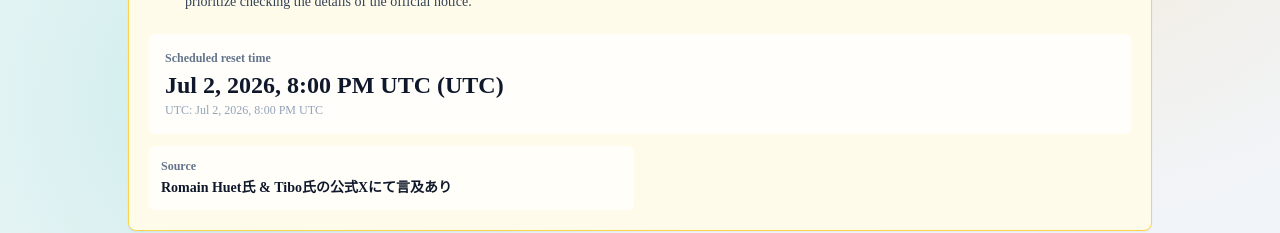
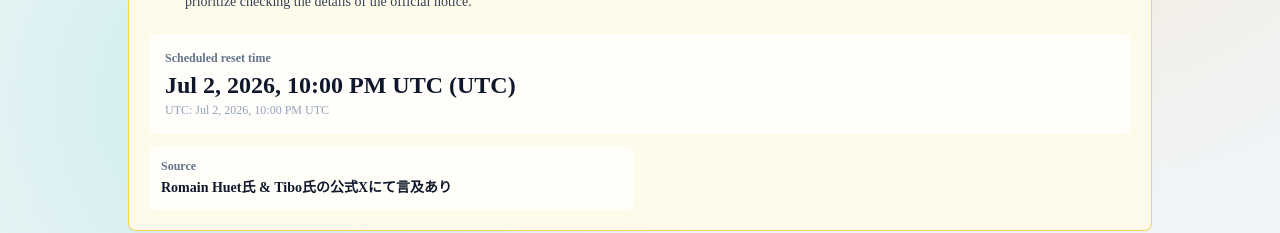
Before and after one commit to gussuri/codex-reset-observatory, a Next.js app: page /en in a window 1280 px wide. Shown: the part 331-564 px from the top of the page. Built offline with nearby package versions, Linux system fonts and the light colour scheme; no server answers.

Commit message:
chore(data): delay Codex reset button demo notice by 2 hours

```diff
--- a/data/observationSignals.ts
+++ b/data/observationSignals.ts
@@ -24,8 +24,8 @@ export const LOCAL_OBSERVATION_SIGNALS: Array<LocalObservationSignal> = [
     observedAt: "2026-07-02T05:30:00+09:00",
     type: "official_notice",
     status: "active",
-    expectedAt: "2026-07-03T05:00:00+09:00",
-    expiresAt: "2026-07-03T08:00:00+09:00",
+    expectedAt: "2026-07-03T07:00:00+09:00",
+    expiresAt: "2026-07-03T10:00:00+09:00",
     title:
       "OpenAI関係者がAI Engineerイベントで Codex reset button の実演を示唆し、Tibo氏も “It's happening” と反応しています。",
     keywords: [
```
